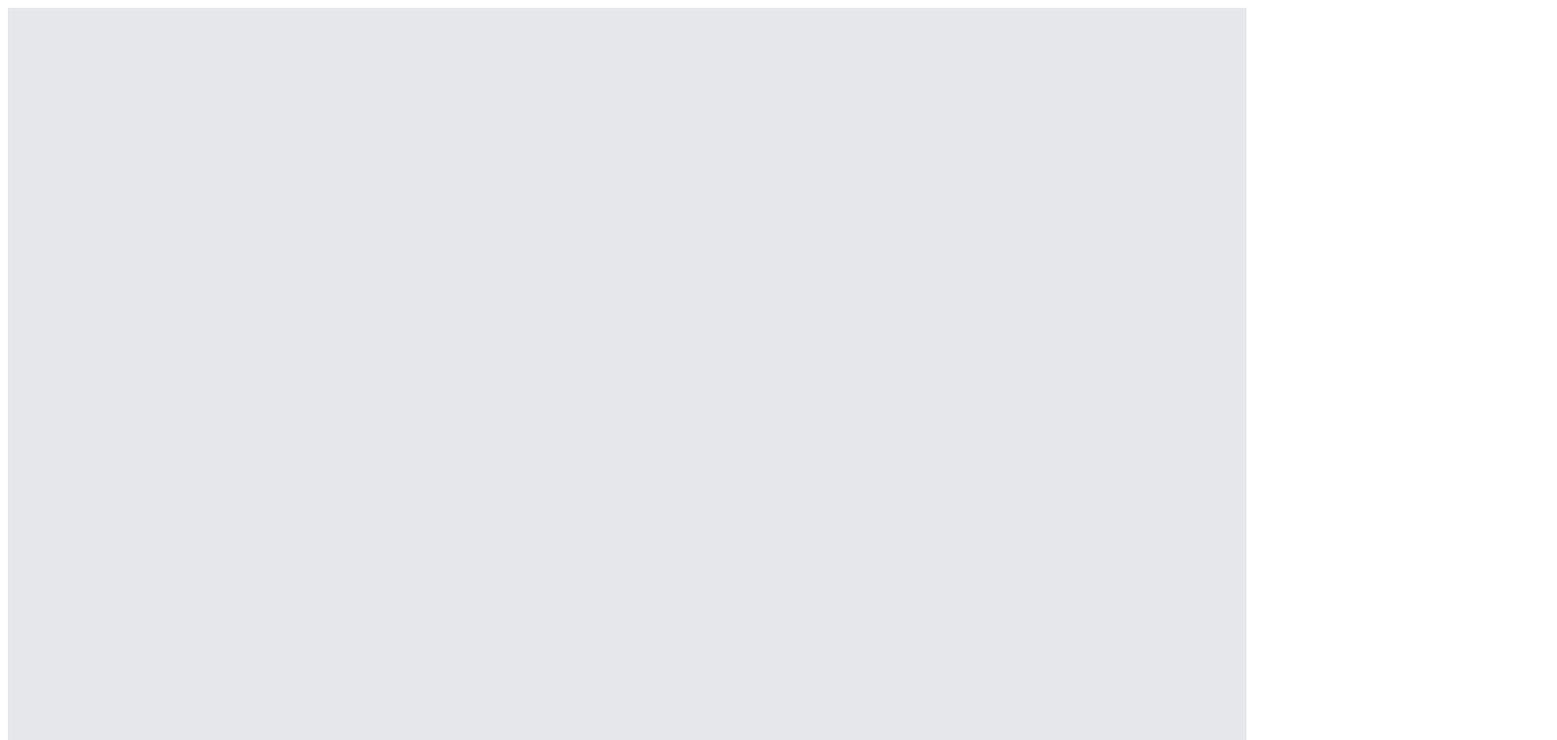
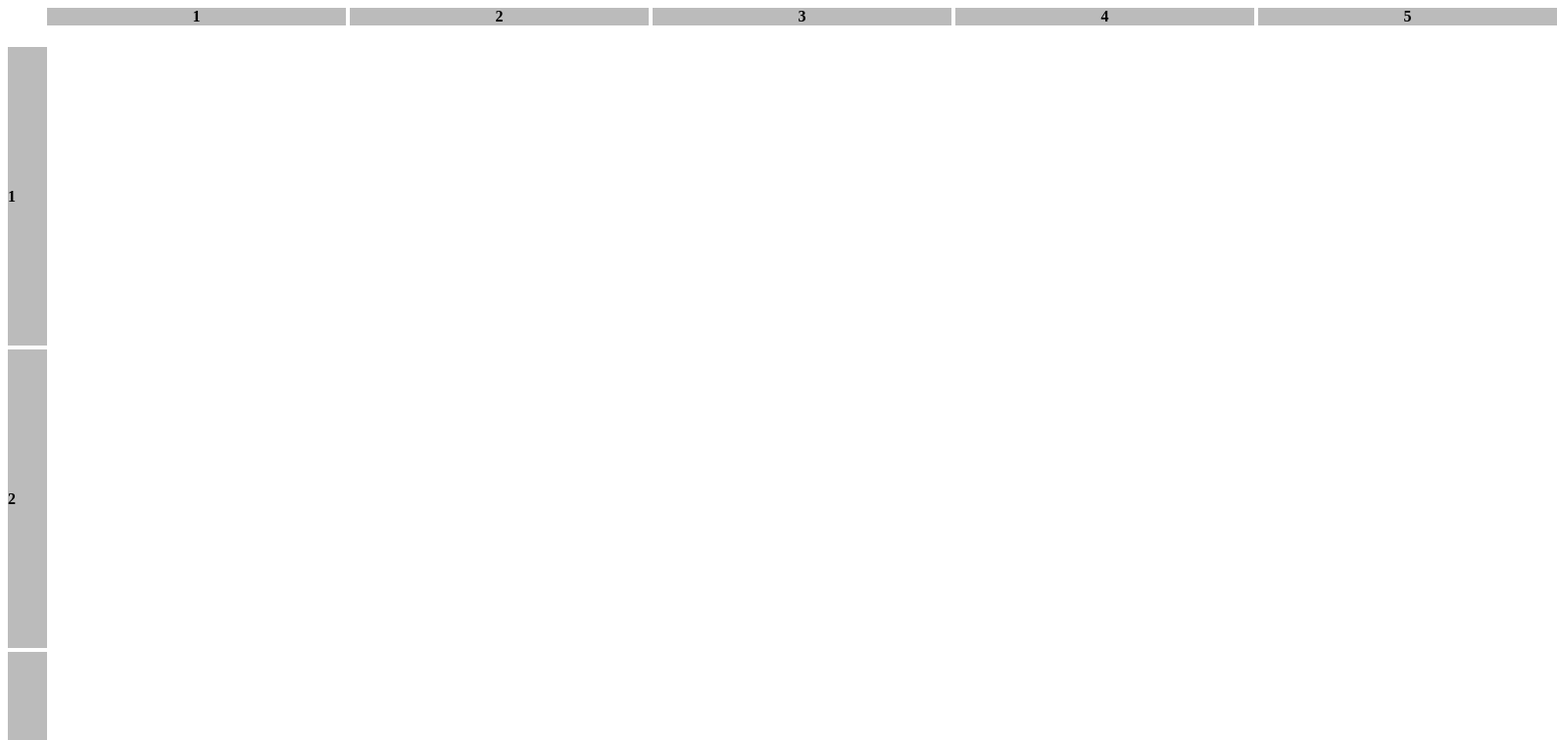
Before and after one commit to Horsty80/dnd-tile, a React (Vite) app: page / in a window 1280 px wide. Shown: the top 756 px of the page at 98% size, 1589 px wide, since content can reach past the window. Built offline with nearby package versions, Linux system fonts and the light colour scheme.

Commit message:
add row and column headers to the grid and display occupied cells for tiles

```diff
--- a/src/App.tsx
+++ b/src/App.tsx
@@ -13,6 +13,7 @@ import { snapCenterToCursor, restrictToParentElement } from "@dnd-kit/modifiers"
 const TILE_SIZE = 305;
 const GRID_SIZE = 5;
 const TILE_MARGIN = 4;
+const HEADER_SIZE = 40; // Taille des en-têtes
 
 type Tile = {
   id: string;
@@ -29,6 +30,9 @@ function Tile({
   onDelete,
 }: Tile & { onResize: (id: string) => void; onDelete: (id: string) => void }) {
   const { attributes, listeners, setNodeRef, transform } = useDraggable({ id });
+
+  const rowIndices = Array.from({ length: size.h }, (_, i) => position.y + i + 1).join(",");
+  const colIndices = Array.from({ length: size.w }, (_, i) => position.x + i + 1).join(",");
 
   return (
     <div
@@ -49,6 +53,9 @@ function Tile({
       }}
     >
       Tuile {id}
+      <div style={{ fontSize: "0.8rem" }}>
+        Ligne(s): {rowIndices} / Colonne(s): {colIndices}
+      </div>
       <button
         onClick={(e) => {
           e.stopPropagation(); // Empêche la propagation de l'événement de clic
@@ -204,40 +211,30 @@ function resizeTileAndShift(tiles: Tile[], tileId: string) {
     return updated;
   }
 
-  // Décale les tuiles à droite si deltaW > 0
-  if (deltaW > 0) {
-    updated = updated.map((tile) => {
-      if (tile.id !== tileId && tile.position.y === oldTile.position.y) {
-        if (tile.position.x >= oldTile.position.x + oldTile.size.w) {
-          return {
-            ...tile,
-            position: {
-              x: tile.position.x + deltaW,
-              y: tile.position.y,
-            },
-          };
+  // Après avoir changé la taille, pour chaque cellule nouvellement acquise :
+  for (let row = oldTile.position.y; row < oldTile.position.y + newSize.h; row++) {
+    for (let col = oldTile.position.x; col < oldTile.position.x + newSize.w; col++) {
+      // Ignore l’ancienne zone
+      if (
+        row < oldTile.position.y + oldTile.size.h &&
+        col < oldTile.position.x + oldTile.size.w
+      ) continue;
+
+      // Cherche un occupant dans cette nouvelle cellule
+      const occupant = updated.find((t) =>
+        t.id !== tileId &&
+        col >= t.position.x && col < t.position.x + t.size.w &&
+        row >= t.position.y && row < t.position.y + t.size.h
+      );
+      if (occupant) {
+        // Détermine la direction de poussée en fonction de la position initiale
+        if (col >= oldTile.position.x + oldTile.size.w) {
+          updated = pushTile(updated, occupant.id, 1, 0); // Pousse à droite
+        } else if (row >= oldTile.position.y + oldTile.size.h) {
+          updated = pushTile(updated, occupant.id, 0, 1); // Pousse en bas
         }
       }
-      return tile;
-    });
     }
-
-  // Décale les tuiles en bas si deltaH > 0
-  if (deltaH > 0) {
-    updated = updated.map((tile) => {
-      if (tile.id !== tileId && tile.position.x === oldTile.position.x) {
-        if (tile.position.y >= oldTile.position.y + oldTile.size.h) {
-          return {
-            ...tile,
-            position: {
-              x: tile.position.x,
-              y: tile.position.y + deltaH,
-            },
-          };
-        }
-      }
-      return tile;
-    });
   }
 
   return updated;
@@ -351,18 +348,54 @@ export default function Board() {
   );
 
   return (
+    <div style={{ position: "relative", paddingLeft: HEADER_SIZE, paddingTop: HEADER_SIZE }}>
+      {/* En-têtes colonnes */}
+      {Array.from({ length: GRID_SIZE }, (_, i) => (
+        <div
+          key={"col"+i}
+          style={{
+            position: "absolute",
+            top: 0,
+            left: i * (TILE_SIZE + TILE_MARGIN) + HEADER_SIZE,
+            width: TILE_SIZE,
+            textAlign: "center",
+            fontWeight: "bold",
+            backgroundColor: "#bbb",
+          }}
+        >
+          {i + 1}
+        </div>
+      ))}
+
+      {/* En-têtes lignes */}
+      {Array.from({ length: GRID_SIZE }, (_, i) => (
+        <div
+          key={"row"+i}
+          style={{
+            position: "absolute",
+            top: i * (TILE_SIZE + TILE_MARGIN) + HEADER_SIZE,
+            left: 0,
+            height: TILE_SIZE,
+            display: "flex",
+            alignItems: "center",
+            fontWeight: "bold",
+            backgroundColor: "#bbb",
+            width: HEADER_SIZE,
+          }}
+        >
+          {i + 1}
+        </div>
+      ))}
+
       <DndContext
         sensors={sensors}
         onDragMove={handleDragMove}
         onDragEnd={handleDragEnd}
-      modifiers={[snapCenterToCursor, restrictToParentElement]} // Add restrictToParentElement modifier
+        modifiers={[snapCenterToCursor, restrictToParentElement]}
       >
         <div
           style={{
             position: "relative",
-          width: "100%",
-          height: "calc(100vh - 50px)",
-          backgroundColor: "#e5e7eb",
             display: "grid",
             gridTemplateColumns: `repeat(${GRID_SIZE}, ${TILE_SIZE + TILE_MARGIN}px)`,
             gridTemplateRows: `repeat(${GRID_SIZE}, ${TILE_SIZE + TILE_MARGIN}px)`,
@@ -388,5 +421,6 @@ export default function Board() {
           {skeleton && <SkeletonTile position={skeleton.position} size={skeleton.size} />}
         </div>
       </DndContext>
+    </div>
   );
 }
```
Lines whose indentation alone changed are shown as unchanged.
